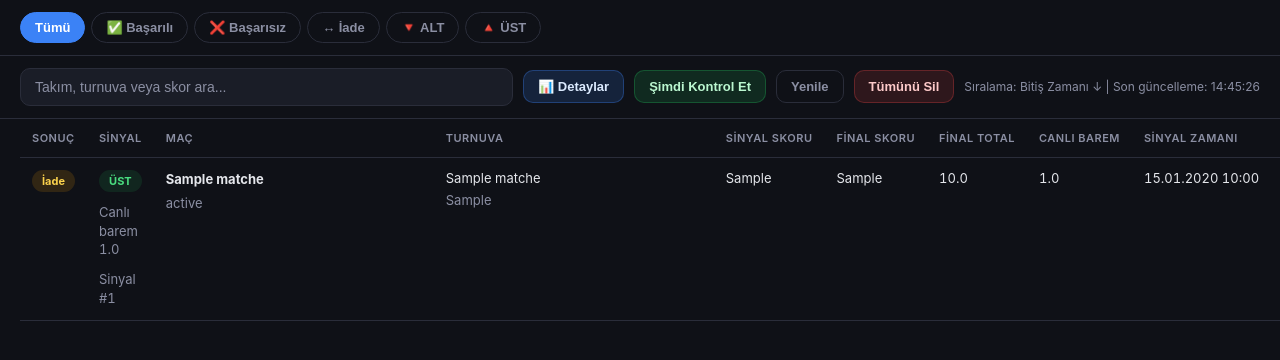
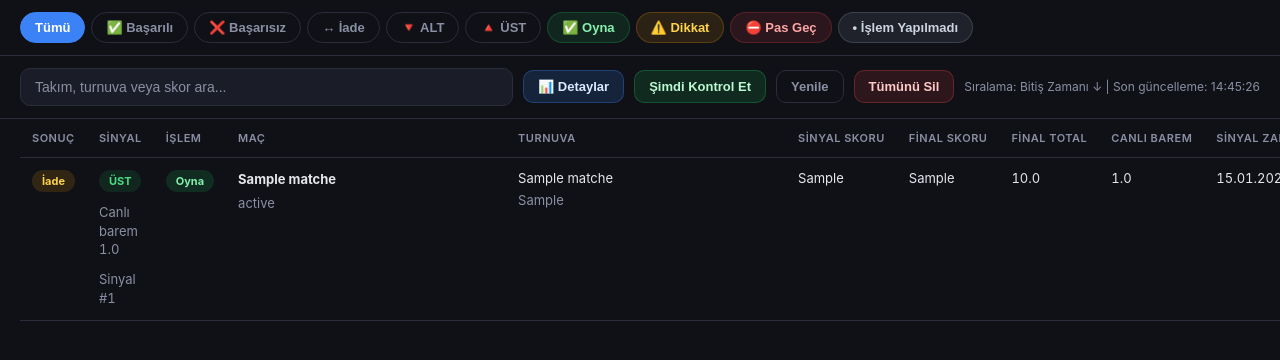
Before and after one commit to hulusidemir/basket-odd, a Flask app: page /finished-matches in a window 1280 px wide. Shown: the part 247-607 px from the top of the page. Run offline with Flask 3, Linux system fonts and the light colour scheme; tables that the repository leaves empty hold one stand-in row (values such as "Sample post").

Commit message:
Finished matches updated 6

```diff
--- a/templates/finished_matches.html
+++ b/templates/finished_matches.html
@@ -362,11 +362,22 @@
     .badge-push { background: rgba(245,158,11,0.15); color: #fcd34d; }
     .badge-alt { background: rgba(239,68,68,0.12); color: #f87171; }
     .badge-ust { background: rgba(34,197,94,0.12); color: #4ade80; }
+    .badge-action-play { background: rgba(34,197,94,0.15); color: #86efac; }
+    .badge-action-watch { background: rgba(245,158,11,0.15); color: #fcd34d; }
+    .badge-action-pass { background: rgba(239,68,68,0.15); color: #fca5a5; }
+    .badge-action-none { background: rgba(148,163,184,0.14); color: #cbd5e1; }
 
     .stack {
       display: flex;
       flex-direction: column;
       gap: 6px;
+    }
+
+    .inline-badges {
+      display: flex;
+      flex-wrap: wrap;
+      gap: 6px;
+      align-items: center;
     }
 
     .mono {
@@ -761,6 +772,10 @@
     <button class="filter-btn" data-filter="push">↔ İade</button>
     <button class="filter-btn" data-filter="alt">🔻 ALT</button>
     <button class="filter-btn" data-filter="ust">🔺 ÜST</button>
+    <button class="filter-btn" data-filter="play" style="background:rgba(34,197,94,0.12); color:#86efac; border-color:rgba(34,197,94,0.24);">✅ Oyna</button>
+    <button class="filter-btn" data-filter="watch" style="background:rgba(245,158,11,0.12); color:#fcd34d; border-color:rgba(245,158,11,0.24);">⚠️ Dikkat</button>
+    <button class="filter-btn" data-filter="pass" style="background:rgba(239,68,68,0.12); color:#fca5a5; border-color:rgba(239,68,68,0.24);">⛔ Pas Geç</button>
+    <button class="filter-btn" data-filter="none" style="background:rgba(148,163,184,0.12); color:#cbd5e1; border-color:rgba(148,163,184,0.24);">• İşlem Yapılmadı</button>
   </div>
 
   <div class="toolbar">
@@ -780,6 +795,7 @@
         <tr>
           <th class="sortable" data-sort="result" data-label="Sonuç">Sonuç</th>
           <th class="sortable" data-sort="direction" data-label="Sinyal">Sinyal</th>
+          <th class="sortable" data-sort="action" data-label="İşlem">İşlem</th>
           <th class="sortable" data-sort="match_name" data-label="Maç">Maç</th>
           <th class="sortable" data-sort="tournament" data-label="Turnuva">Turnuva</th>
           <th class="sortable" data-sort="score" data-label="Sinyal Skoru">Sinyal Skoru</th>
@@ -869,6 +885,13 @@
       return { label: 'ÜST', className: 'badge badge-ust', order: 1 };
     }
 
+    function actionMeta(match) {
+      if (match.bet_placed) return { label: 'Oyna', className: 'badge badge-action-play', order: 0 };
+      if (match.followed) return { label: 'Dikkat', className: 'badge badge-action-watch', order: 1 };
+      if (match.ignored) return { label: 'Pas Geç', className: 'badge badge-action-pass', order: 2 };
+      return { label: 'İşlem Yapılmadı', className: 'badge badge-action-none', order: 3 };
+    }
+
     function matchLinkHtml(match, className = 'match-name') {
       const label = escapeHtml(match.match_name || '-');
       if (!match.url) return `<span class="${className}">${label}</span>`;
@@ -884,6 +907,10 @@
       else if (activeFilter === 'push') filtered = filtered.filter(match => canonicalResult(match.result) === 'iade');
       else if (activeFilter === 'alt') filtered = filtered.filter(match => normalize(match.direction) === 'alt');
       else if (activeFilter === 'ust') filtered = filtered.filter(match => ['üst', 'ust'].includes(normalize(match.direction)));
+      else if (activeFilter === 'play') filtered = filtered.filter(match => !!match.bet_placed);
+      else if (activeFilter === 'watch') filtered = filtered.filter(match => !!match.followed);
+      else if (activeFilter === 'pass') filtered = filtered.filter(match => !!match.ignored);
+      else if (activeFilter === 'none') filtered = filtered.filter(match => !match.bet_placed && !match.followed && !match.ignored);
 
       if (query) {
         filtered = filtered.filter(match => {
@@ -907,6 +934,7 @@
     function sortValue(match, field) {
       if (field === 'result') return resultMeta(match.result).order;
       if (field === 'direction') return directionMeta(match.direction).order;
+      if (field === 'action') return actionMeta(match).order;
       if (field === 'live' || field === 'final_total') return Number(match[field] ?? -1);
       if (field === 'alerted_at' || field === 'finished_at') return new Date(String(match[field] || '').replace(' ', 'T')).getTime() || 0;
       return normalize(match[field] || '');
@@ -975,16 +1003,20 @@
       tbody.innerHTML = matches.map(match => {
         const result = resultMeta(match.result);
         const direction = directionMeta(match.direction);
+        const action = actionMeta(match);
         return `
           <tr>
             <td><span class="${result.className}">${result.label}</span></td>
             <td>
               <div class="stack">
-                <span class="${direction.className}">${direction.label}</span>
+                <div class="inline-badges">
+                  <span class="${direction.className}">${direction.label}</span>
+                </div>
                 <span class="meta-line mono">Canlı barem ${formatLine(match.live)}</span>
                 <span class="meta-line mono">Sinyal #${escapeHtml(match.signal_count || 1)}</span>
               </div>
             </td>
+            <td><span class="${action.className}">${action.label}</span></td>
             <td class="match-cell">
               ${matchLinkHtml(match)}
               <span class="meta-line">${escapeHtml(match.final_status || '-')}</span>
@@ -1011,6 +1043,7 @@
       cardsWrap.innerHTML = matches.map(match => {
         const result = resultMeta(match.result);
         const direction = directionMeta(match.direction);
+        const action = actionMeta(match);
         return `
           <article class="match-card">
             <div class="card-top">
@@ -1031,6 +1064,10 @@
               <div class="card-box">
                 <div class="card-box-label">Sinyal</div>
                 <div class="card-box-value"><span class="${direction.className}">${direction.label}</span></div>
+              </div>
+              <div class="card-box">
+                <div class="card-box-label">İşlem</div>
+                <div class="card-box-value"><span class="${action.className}">${action.label}</span></div>
               </div>
               <div class="card-box">
                 <div class="card-box-label">Canlı Barem</div>
@@ -1166,6 +1203,7 @@
               <div class="group-signal">
                 <span class="signal-num-badge">${escapeHtml(signal.signal_count || 1)}</span>
                 <strong>${escapeHtml(signal.direction)}</strong>
+                <span class="${actionMeta(signal).className}" style="margin-left:8px;">${actionMeta(signal).label}</span>
                 <span class="mono"> | Canlı ${formatLine(signal.live)} | Final ${formatLine(signal.final_total)} | Skor ${escapeHtml(signal.final_score || '-')}</span>
                 <br>
                 <span>Sinyal zamanı: ${formatDate(signal.alerted_at)} | Bitiş: ${formatDate(signal.finished_at)}</span>
@@ -1315,7 +1353,7 @@
         if (sortField === field) sortAsc = !sortAsc;
         else {
           sortField = field;
-          sortAsc = field === 'match_name' || field === 'tournament' || field === 'direction' || field === 'result';
+          sortAsc = field === 'match_name' || field === 'tournament' || field === 'direction' || field === 'result' || field === 'action';
         }
         render();
       });
```
